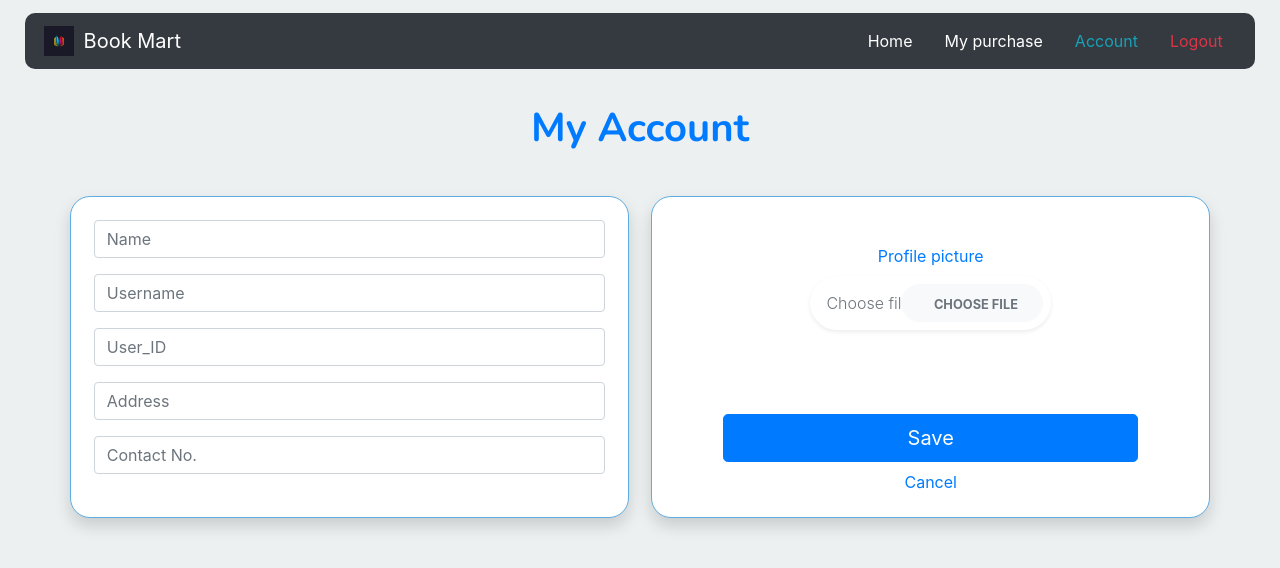
After one commit to RahulMadhukaKeshara/mini-project, a PHP site: the page made by Customer Landing page/account.html in a window 1280 px wide. The commit adds this page. Shown: the top 568 px of the page. Run offline with PHP 8.4, Linux system fonts and the light colour scheme; some libraries are stand-ins or nearby versions.

Commit message:
Customer landing page

```diff
--- /dev/null
+++ b/Customer Landing page/account.html
@@ -0,0 +1,105 @@
+<!DOCTYPE html>
+<html lang="en">
+<head>
+<meta charset="UTF-8">
+<meta name="viewport" content="width=device-width, initial-scale=1.0">
+<meta http-equiv="X-UA-Compatible" content="ie=edge">
+<meta name="Description" content="Enter your description here"/>
+<link rel="stylesheet" href="https://cdnjs.cloudflare.com/ajax/libs/twitter-bootstrap/4.5.0/css/bootstrap.min.css">
+<link rel="stylesheet" href="https://cdnjs.cloudflare.com/ajax/libs/font-awesome/5.13.1/css/all.min.css">
+<link href="https://fonts.googleapis.com/css2?family=Nunito:wght@700&display=swap" rel="stylesheet">
+<link rel="stylesheet" href="style.css">
+<title>Customer | Account</title>
+</head>
+<body>
+     <!-- Navigation Bar -->
+     <nav class="navbar navbar-dark bg-dark ">
+        <a class="navbar-brand" href="#">
+          <img id="logo" src="Image/logo.png" width="30" height="30" class="d-inline-block align-top" alt="">
+          Book Mart
+        </a>
+        <ul class="nav justify-content-end">
+          <li class="nav-item">
+            <a class="nav-link text-white" href="index.html">Home</a>
+          </li>
+          <li class="nav-item">
+            <a class="nav-link text-white" href="#">My purchase</a>
+          </li>
+          <li class="nav-item">
+            <a class="nav-link text-info" href="#">Account</a>
+          </li>
+          <li class="nav-item">
+            <a class="nav-link text-danger" href="#">Logout</a>
+          </li>
+        </ul>
+      </nav>
+      <div class="d-flex justify-content-around">
+
+
+
+
+        <!--form-->
+        <div class="container">
+          <h1 class="head text-center text-primary">My Account</h1>
+          <div class="row">
+            <div class="col shadow  bg-white" id="left">
+              <form>
+                <div class="form-group">
+                  <input type="text" class="form-control" id="formGroupExampleInput" placeholder="Name">
+                </div>
+                <div class="form-group">
+                  <input type="text" class="form-control" id="formGroupExampleInput2" placeholder="Username">
+                </div>
+                <div class="form-group">
+                  <input type="text" class="form-control" id="formGroupExampleInput2" placeholder="User_ID">
+                </div>
+                <div class="form-group">
+                  <input type="text" class="form-control" id="formGroupExampleInput2" placeholder="Address">
+                </div>
+                <div class="form-group">
+                  <input type="number" class="form-control" id="formGroupExampleInput2" placeholder="Contact No.">
+                </div>
+              </form>
+            </div>
+            <div class="col shadow bg-white" id="right">
+              <div class="row py-4">
+                <div class="col-lg-6 mx-auto">
+                  <div class="text-center text-primary"><label class="text-center">Profile picture</label></div>
+
+                    <!-- Upload image input-->
+                    <div class="input-group mb-3 px-2 py-2 rounded-pill bg-white shadow-sm">
+                        <input id="upload" type="file" onchange="readURL(this);" class="form-control border-0">
+                        <label id="upload-label" for="upload" class="font-weight-light text-muted">Choose file</label>
+                        <div class="input-group-append">
+                            <label for="upload" class="btn btn-light m-0 rounded-pill px-4"> <i class="fa fa-cloud-upload mr-2 text-muted"></i><small class="text-uppercase font-weight-bold text-muted">Choose file</small></label>
+                        </div>
+                    </div>
+
+                    <!-- Uploaded image area-->
+                    <div class="image-area mt-4"><img id="imageResult" src="#" alt="" class="img-fluid rounded shadow-sm mx-auto d-block"></div>
+
+                </div>
+            </div>
+            <!--SaveButton-->
+            <div class="text-center mx-5">
+              <button type="button" class="btn btn-primary btn-lg mb-2 btn-block">Save</button>
+            </div>
+            <!--Cancel-->
+            <div class="text-center"><a id="cancel" href="index.html">Cancel</a></div>
+            </div>
+
+          </div>
+
+
+
+
+
+
+
+
+<script src="https://cdnjs.cloudflare.com/ajax/libs/jquery/3.5.1/jquery.slim.min.js"></script>
+<script src="https://cdnjs.cloudflare.com/ajax/libs/popper.js/1.16.1/umd/popper.min.js"></script>
+<script src="https://cdnjs.cloudflare.com/ajax/libs/twitter-bootstrap/4.5.0/js/bootstrap.min.js"></script>
+<script src="scriptcust.js"></script>
+</body>
+</html>
--- a/Customer Landing page/style.css
+++ b/Customer Landing page/style.css
@@ -73,3 +73,13 @@ body{
 #cancel:hover{
     text-decoration: none;
 }
+/*index page cards*/
+.card-title{
+	text-align: center;
+}
+.card-img-top{
+	border-radius: 10px;
+}
+.card{
+	border-radius: 10px;
+}
```
Also changed, not shown: Admin landing Page/style.css (+3 -8 lines), Customer Landing page/index.html (+21 -57 lines), Customer Landing page/Image/account.jpg (added), Customer Landing page/Image/purchase.jpg (added), Customer Landing page/Image/purchased.jpg (added), Customer Landing page/Image/purchasenew.jpg (added).
